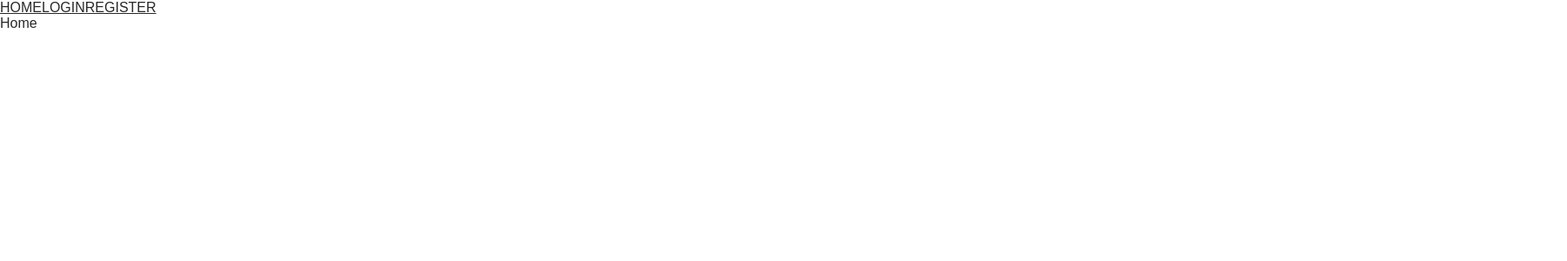
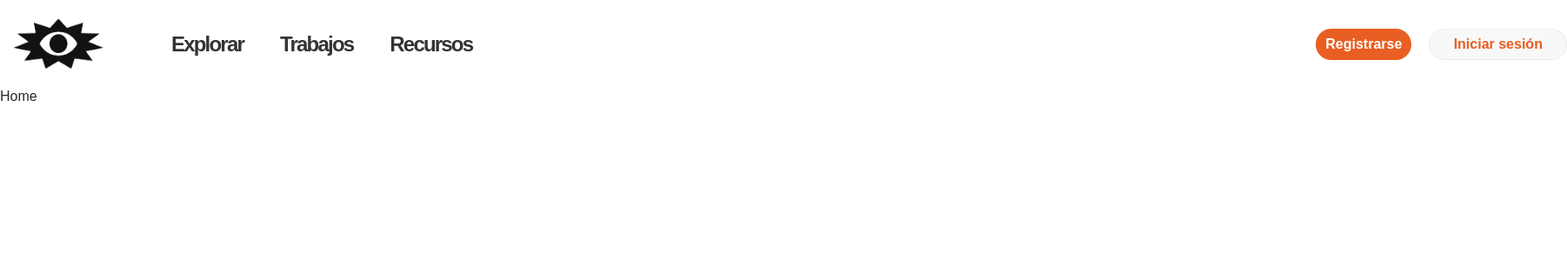
Before and after one commit to HelenaLM32/ECHO, a React app in the folder frontend/: page / in a window 1280 px wide. Shown: the top 300 px of the page at 87% size, 1802 px wide, since content can reach past the window. Built offline with nearby package versions, Linux system fonts and the light colour scheme; the HTML template or start-up script is replaced by a standard one.

Commit message:
navbar-almost-complete

```diff
--- /dev/null
+++ b/frontend/src/components/Navbar/Navbar.css
@@ -0,0 +1,80 @@
+.nav-bar {
+  display: flex;
+  align-items: center;
+  height: 102px;
+  gap: 970px;
+}
+.logo-echo {
+  font-weight: bold;
+  width: 110px;
+  height: 70px;
+  margin-right: 35px;
+  margin-left: 10px;
+}
+.left-nav {
+  display: flex;
+  flex-direction: row;
+  align-items: center;
+  gap: 42px;
+  font-size: 24px;
+  letter-spacing: -1.8px;
+
+}
+.right-nav {
+  display: flex;
+  flex-direction: row;
+  gap: 20px;
+}
+
+.button-container {
+  display: flex;
+  gap: 26px;
+  justify-content: center;
+  align-items: center;
+  border-radius: 86px;
+  text-decoration: none;
+}
+
+.a-left {
+  color: #333;
+  text-decoration: none;
+  transition: color 0.s ease;
+}
+
+.a-left:hover {
+  color: var(--orange) ;
+}
+
+a {
+  text-decoration: none;
+  font-weight: bold;
+}
+
+.a-right {
+  text-decoration: none;
+  transition: transform 0.15s ease;
+}
+
+.a-right:hover {
+  color: var(--orange) ;
+}
+
+#a-1 {
+  color: var(--true-white);
+}
+#a-2 {
+  color: var(--orange);
+}
+#btn-1 {
+  background-color: var(--orange);
+  border: none;
+  cursor: pointer;
+  width: 110px;
+}
+#btn-2 {
+  padding: 0.5rem 1rem;
+  cursor: pointer;
+  background-color: #f8f8f8;
+  border: 1px solid #ebebeb;
+  width: 125px;
+}
--- a/frontend/src/components/Navbar/Navbar.jsx
+++ b/frontend/src/components/Navbar/Navbar.jsx
@@ -1,11 +1,26 @@
-import React from 'react'
+import React from "react";
+import "./Navbar.css";
+import placeholder from '../../assets/ECHO_placeholder.png';
 
 export default function Navbar() {
+
   return (
+
     <div className="nav-bar">
-        <a href="/home">HOME</a>
-        <a href="/login">LOGIN</a>
-        <a href="/register">REGISTER</a>
+      <div className="left-nav">
+        <img src={placeholder} className="logo-echo" alt="echo" />
+        <a href="/" className="a-left">Explorar</a>
+        <a href="/" className="a-left">Trabajos</a>
+        <a href="/" className="a-left">Recursos</a>
+      </div>
+      <div className="right-nav">
+        <div className="button-container" id="btn-1">
+          <a href="/register" className="a-right" id="a-1">Registrarse</a>
+        </div>
+        <div className="button-container" id="btn-2">
+          <a href="/login" className="a-right" id="a-2">Iniciar sesión</a>
+        </div>
+      </div>
     </div>
-  )
+  );
 }
--- a/frontend/src/styles/globals.css
+++ b/frontend/src/styles/globals.css
@@ -1,5 +1,6 @@
 body {
     font-family: Arial, sans-serif;
+    color: var(--white);
 }
 
 *{
--- a/frontend/src/styles/variables.css
+++ b/frontend/src/styles/variables.css
@@ -1,7 +1,7 @@
 :root {
     --black: #282828;
     --true-white: #FFFFFF;
-    --white: #F8F8F8;
+    --white: #F3F3F3;
     --orange: #E95E23;
 }
 
```
Also changed, not shown: frontend/src/assets/ECHO_placeholder.png (added).
